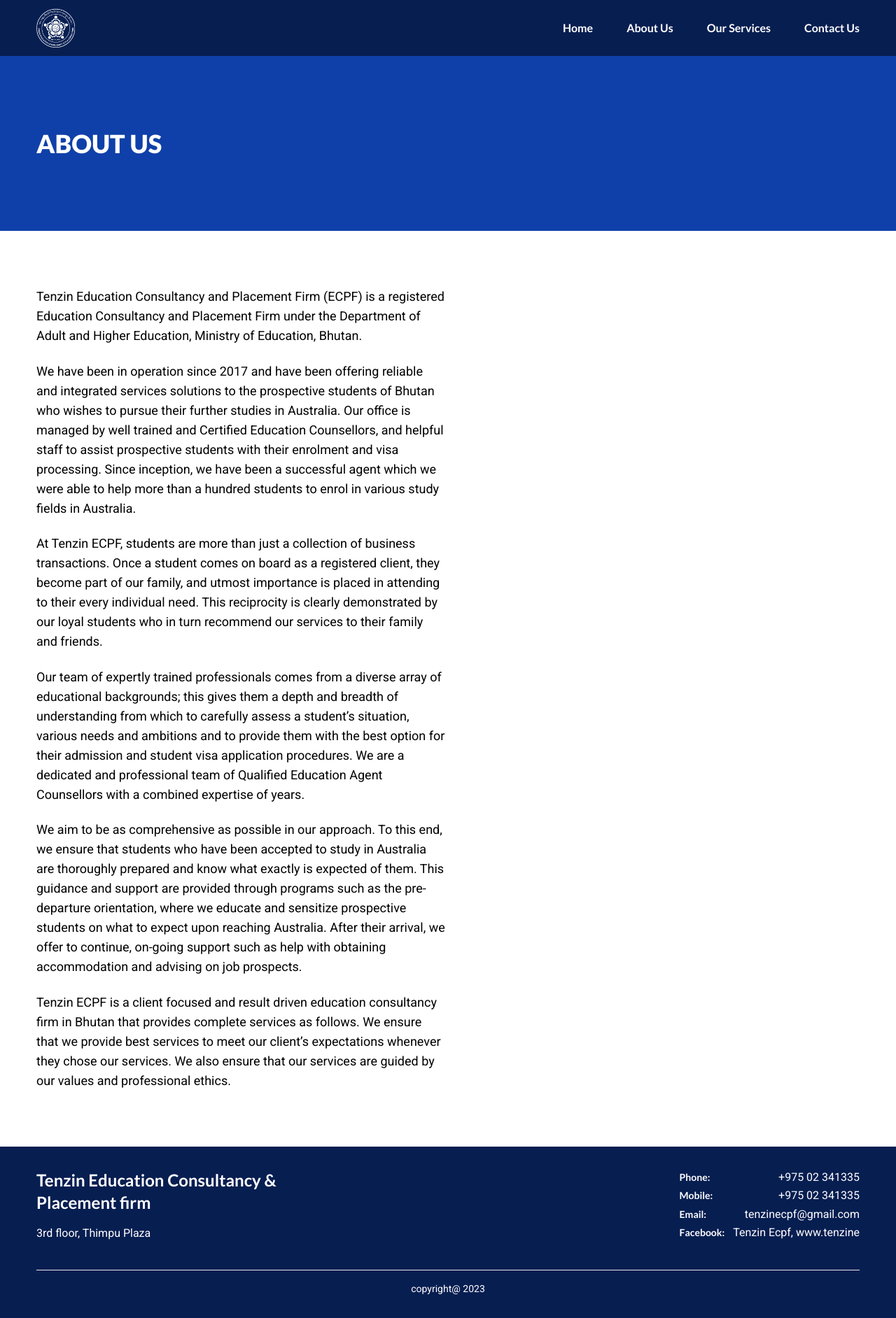
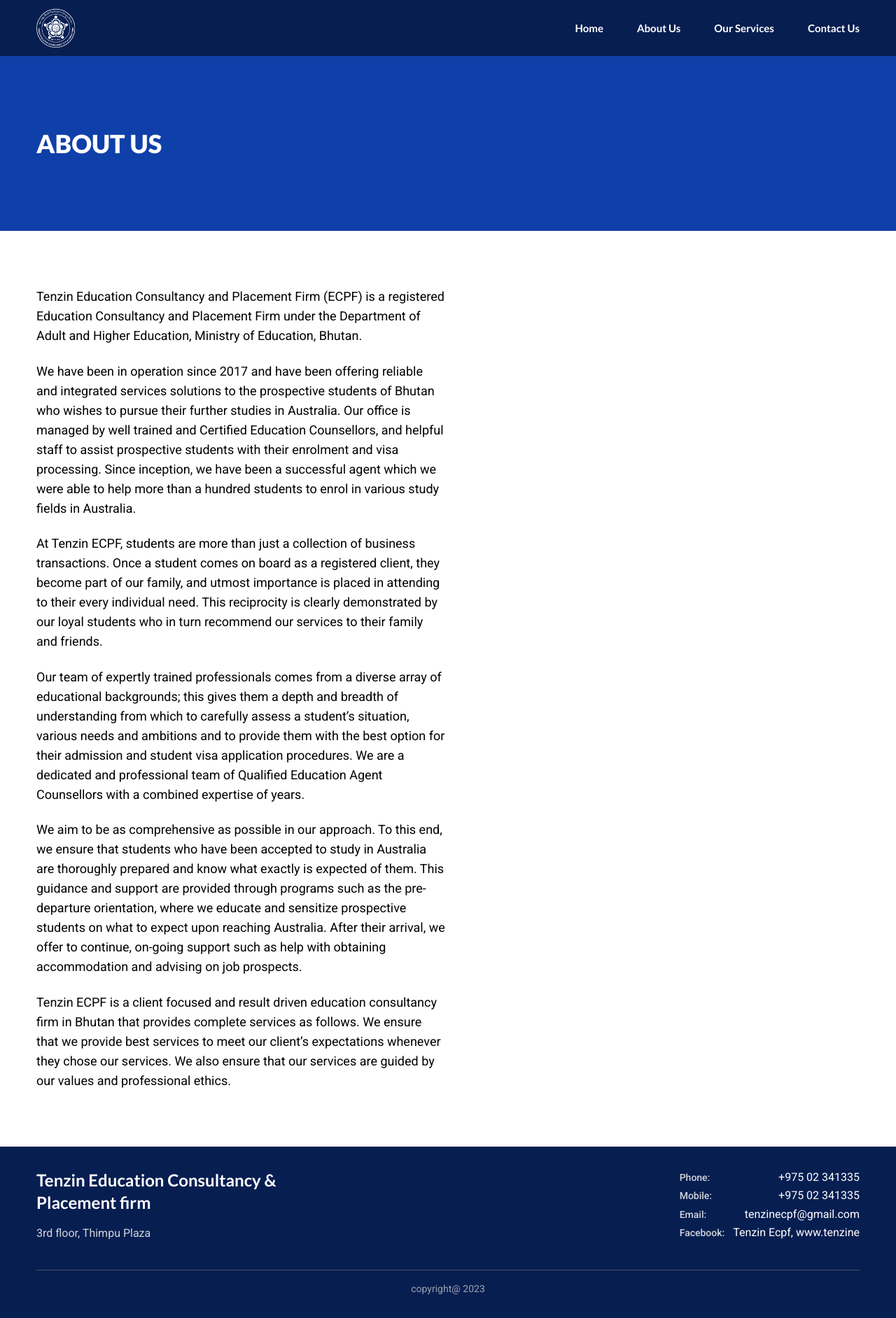
Before and after one commit to SujalLama/tenzin-edu, a website: page src/pages/about.html in a window 1280 px wide. Shown: the whole page at 70% size. Drawn offline with Linux system fonts and the light colour scheme.

Commit message:
header and footer changed

```diff
--- a/src/pages/about.html
+++ b/src/pages/about.html
@@ -13,12 +13,12 @@
 <body>
     <header class="bg-primary-dark text-white fixed w-full top-0 left-0 z-40" >
         <div class="w-full px-6 md:px-3 md:mx-auto  md:max-w-[90%] xl:max-w-[1200px]">
-            <div class="flex items-center justify-between h-[80px]">
+            <div class="flex items-center justify-between h-[80px] text-[15px]">
                 <a href="./index.html" class="w-[55px] inline-block">
                     <img src="../assets/logo.png" alt="" class="w-full h-auto">
                 </a>
                 <nav class="-mr-6 hidden md:block">
-                    <ul class="flex text-center font-semibold font-display">
+                    <ul class="flex text-center font-bold font-display">
                         <li class="md:mx-4 lg:mx-6"><a href="./index.html" class="hover:underline">Home</a></li>
                         <li class="md:mx-4 lg:mx-6"><a href="./about.html" class="hover:underline">About Us</a></li>
                         <li class="md:mx-4 lg:mx-6"><a href="#services" class="hover:underline">Our Services</a></li>
@@ -39,7 +39,7 @@
                     <span class="cursor-pointer text-xl absolute top-[25px] right-[35px] js-close-ham">
                         x
                     </span>
-                    <ul class="py-24">
+                    <ul class="py-24 text-[15px] font-bold">
                         <li class="border-b border-[rgba(204,204,204,.10)]">
                             <a href="./index.html" class="inline-block w-full text-center px-[25px] py-6  hover:bg-primary-dark transition-all ease-in-out duration-500">Home</a>
                         </li>
@@ -85,31 +85,31 @@
 
                 <div class="mb-8 md:mr-4 md:mb-0 text-center md:text-left">
                     <h2 class="text-xl md:text-2xl max-w-[400px] leading-tight mb-2 md:mb-4 font-semibold font-display">Tenzin Education Consultancy & Placement firm</h2>
-                    <p>3rd floor, Thimpu Plaza</p>
+                    <p class="text-gray-300">3rd floor, Thimpu Plaza</p>
                 </div>
 
                 <ul class="flex flex-col justify-between">
                     <li class="flex justify-center md:justify-between items-center">
-                        <span class="text-sm font-semibold pr-3 font-display">Phone:</span>
+                        <span class="text-sm font-medium pr-3 text-gray-300">Phone:</span>
                         <span> +975 02 341335</span>
                     </li>
                     <li class="flex justify-center md:justify-between items-center">
-                        <span class="text-sm font-semibold pr-3 font-display">Mobile:</span>
+                        <span class="text-sm font-medium pr-3 text-gray-300">Mobile:</span>
                         <span>+975 02 341335</span>
                     </li>
                     <li class="flex justify-center md:justify-between items-center">
-                        <span class="text-sm font-semibold pr-3 font-display">Email:</span>
+                        <span class="text-sm font-medium pr-3 text-gray-300">Email:</span>
                         <span>tenzinecpf@gmail.com</span>
                     </li>
                     <li class="flex justify-center md:justify-between items-center">
-                        <span class="text-sm font-semibold pr-3 font-display">Facebook:</span>
+                        <span class="text-sm font-medium pr-3 text-gray-300">Facebook:</span>
                         <a href="https://www.facebook.com/tenzin.ecpf.7" class="hover:underline" target="_blank">Tenzin Ecpf, www.tenzine</a>
                     </li>
                 </ul>
 
             </div>
 
-            <p class="text-sm text-center mt-10 pt-4 border-t">
+            <p class="text-sm text-center mt-10 pt-4 border-t border-gray-600 text-gray-400">
                 copyright@ 2023
             </p>
         </div>
```
Also changed, not shown: src/pages/index.html (+19 -19 lines), dist/about.html, dist/index.html, dist/output.css.
